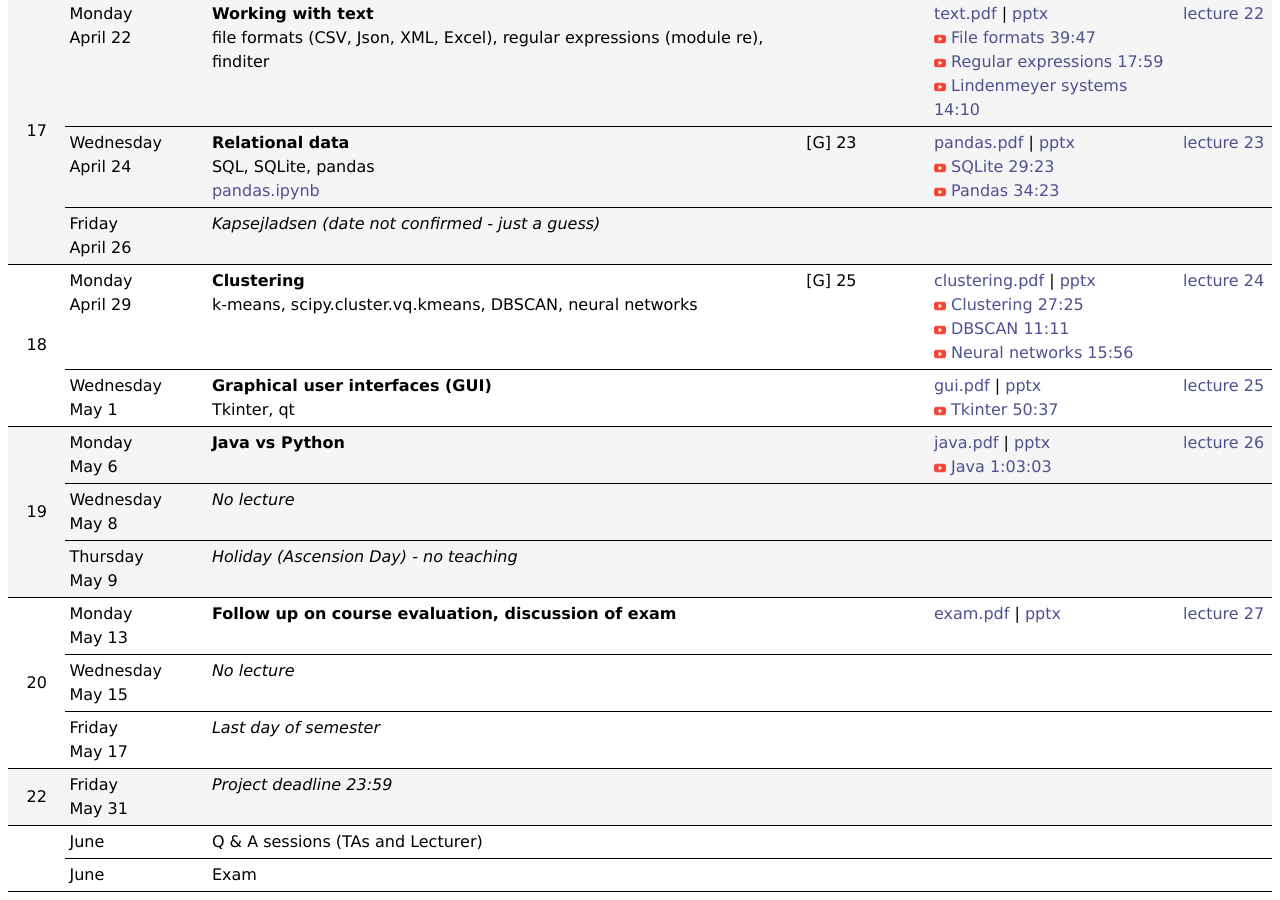
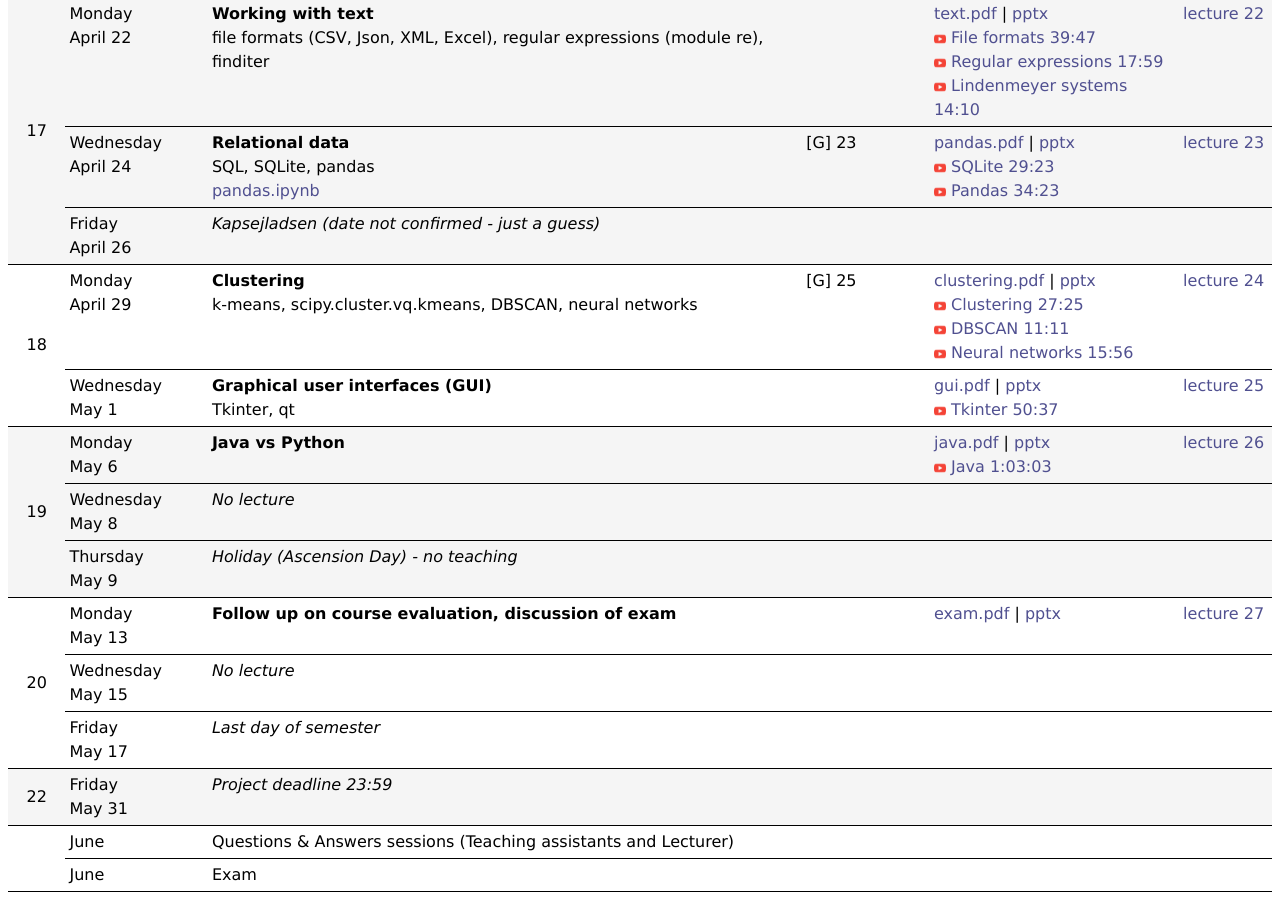
Before and after one commit to gsbrodal/gsbrodal.github.io, a Jekyll site: the page ipsa/plan-compact.html, which Jekyll copies as it is, in a window 1280 px wide and 900 px high, scrolled down 2099 px. Built offline with Jekyll 4.4.1, drawn with Linux system fonts in a browser that asks for light colours.

Commit message:
plan update

```diff
--- a/ipsa/plan-compact.html
+++ b/ipsa/plan-compact.html
@@ -30,7 +30,7 @@
 <tr style="border-bottom: 1px solid black;"><td>Wednesday<br>March 20</td><td><strong>Dynamic programming</strong><br>memoization, decorator memoized/functools.cache, systematic subproblem computation</td><td>[G] 14.1, 15.1, 15.2</td><td><a href="slides/dynamic_programming.pdf" target="_blank">dynamic_programming.pdf</a>&nbsp;|&nbsp;<a href="slides/dynamic_programming.pptx" target="_blank">pptx</a><br><img src="youtube.png" class="icon">&nbsp;<a href="https://youtu.be/Sw3j-Li3qIU" target="_blank">Dynamic programming 56:46</a><br><img src="youtube.png" class="icon">&nbsp;<a href="https://youtu.be/ylcCnlmeF8E" target="_blank">Coding competitions 10:47</a></td><td><a href="exercises.html#lecture16" target="_blank">lecture 16</a><br><a href="exercises.html#handin8" target="_blank">handin 8</a></td></tr>
 <tr style="border-bottom: 1px solid black;background-color: #f5f5f5;"><td style="vertical-align: middle; text-align: center;" rowspan="1">13</td><td>Monday<br>March 25 - Monday April 1</td><td><em>Easter break - no teaching</em></td><td></td><td></td><td></td></tr>
 <tr style="border-bottom: 1px solid black;"><td style="vertical-align: middle; text-align: center;" rowspan="2">14</td><td>Tuesday<br>April 2</td><td><em>No exercise classes</em></td><td></td><td></td><td></td></tr>
-<tr style="border-bottom: 1px solid black;"><td>Wednesday<br>April 3</td><td><strong>Visualization and optimization</strong><br>Matplotlib, Jupyter, scipy.optimize.minimize</td><td>[G] 13</td><td><a href="slides/optimization.pdf" target="_blank">optimization.pdf</a>&nbsp;|&nbsp;<a href="slides/optimization.pptx" target="_blank">pptx</a><br><img src="youtube.png" class="icon">&nbsp;<a href="https://youtu.be/ztIxWwz5kmA" target="_blank">Matplotlib 1:03:40</a><br><img src="youtube.png" class="icon">&nbsp;<a href="https://youtu.be/FJJw4pS1Tvw" target="_blank">Jupyter 26:35</a><br><img src="youtube.png" class="icon">&nbsp;<a href="https://youtu.be/qAWOnPfZkGM" target="_blank">SciPy minimize 29:47</a></td><td><a href="exercises.html#lecture17" target="_blank">lecture 17</a></td></tr>
+<tr style="border-bottom: 1px solid black;"><td>Wednesday<br>April 3</td><td><strong>Visualization and optimization</strong><br>Matplotlib, Jupyter, scipy.optimize.minimize<br><em>No exercise classes</em></td><td>[G] 13</td><td><a href="slides/optimization.pdf" target="_blank">optimization.pdf</a>&nbsp;|&nbsp;<a href="slides/optimization.pptx" target="_blank">pptx</a><br><img src="youtube.png" class="icon">&nbsp;<a href="https://youtu.be/ztIxWwz5kmA" target="_blank">Matplotlib 1:03:40</a><br><img src="youtube.png" class="icon">&nbsp;<a href="https://youtu.be/FJJw4pS1Tvw" target="_blank">Jupyter 26:35</a><br><img src="youtube.png" class="icon">&nbsp;<a href="https://youtu.be/qAWOnPfZkGM" target="_blank">SciPy minimize 29:47</a></td><td><a href="exercises.html#lecture17" target="_blank">lecture 17</a></td></tr>
 <tr style="border-bottom: 1px solid black;background-color: #f5f5f5;"><td style="vertical-align: middle; text-align: center;" rowspan="2">15</td><td>Monday<br>April 8</td><td><strong>Multi-dimensional data</strong><br>NumPy, matrix multiplication, @, numpy.linalg.solve, numpy.polyfit</td><td>[G] 13.2</td><td><a href="slides/numpy.pdf" target="_blank">numpy.pdf</a>&nbsp;|&nbsp;<a href="slides/numpy.pptx" target="_blank">pptx</a><br><img src="youtube.png" class="icon">&nbsp;<a href="https://youtu.be/19u7w2HdkBE" target="_blank">Numpy 42:09</a><br><img src="youtube.png" class="icon">&nbsp;<a href="https://youtu.be/wsa8Gm5vM5o" target="_blank">Polyfit 6:12</a><br><img src="youtube.png" class="icon">&nbsp;<a href="https://youtu.be/7Tp0Nl7jw_I" target="_blank">Numpy matplotlib 15:27</a></td><td><a href="exercises.html#lecture18" target="_blank">lecture 18</a></td></tr>
 <tr style="border-bottom: 1px solid black;background-color: #f5f5f5;"><td>Wednesday<br>April 10</td><td><strong>Linear programming</strong><br>scipy.optimize.linprog<br><a href="pagerank.ipynb" target="_blank">pagerank.ipynb</a><br><a href="max-flow.ipynb" target="_blank">max-flow.ipynb</a><br><em>No exercise classes</em></td><td></td><td><a href="slides/linear_programming.pdf" target="_blank">linear_programming.pdf</a>&nbsp;|&nbsp;<a href="slides/linear_programming.pptx" target="_blank">pptx</a><br><img src="youtube.png" class="icon">&nbsp;<a href="https://youtu.be/uuosEqyLJiM" target="_blank">Linprog 6:19</a><br><img src="youtube.png" class="icon">&nbsp;<a href="https://youtu.be/rBHq_AacWww" target="_blank">Maxflow 10:05</a><br><img src="youtube.png" class="icon">&nbsp;<a href="https://youtu.be/SlhNL4jrhXw" target="_blank">Pagerank 22:17</a></td><td><a href="exercises.html#lecture19" target="_blank">lecture 19</a><br><a href="exercises.html#handin9" target="_blank">handin 9</a></td></tr>
 <tr style="border-bottom: 1px solid black;"><td style="vertical-align: middle; text-align: center;" rowspan="2">16</td><td>Monday<br>April 15</td><td><strong>Generators and iterators</strong><br>yield, __iter__, __next__, measuring memory usage</td><td>[G] 10.3.1</td><td><a href="slides/generator.pdf" target="_blank">generator.pdf</a>&nbsp;|&nbsp;<a href="slides/generator.pptx" target="_blank">pptx</a><br><img src="youtube.png" class="icon">&nbsp;<a href="https://youtu.be/MVFJeRrh6nU" target="_blank">Iterators 38:26</a><br><img src="youtube.png" class="icon">&nbsp;<a href="https://youtu.be/jIHeDtYesoE" target="_blank">Generators 30:04</a><br><img src="youtube.png" class="icon">&nbsp;<a href="https://youtu.be/RSlz3tAv2sw" target="_blank">Memory usage 9:27</a></td><td><a href="exercises.html#lecture20" target="_blank">lecture 20</a><br><a href="exercises.html#handin10" target="_blank">handin 10</a></td></tr>
@@ -47,7 +47,7 @@
 <tr style="border-bottom: 1px solid black;"><td>Wednesday<br>May 15</td><td><em>No lecture</em></td><td></td><td></td><td></td></tr>
 <tr style="border-bottom: 1px solid black;"><td>Friday<br>May 17</td><td><em>Last day of semester</em></td><td></td><td></td><td></td></tr>
 <tr style="border-bottom: 1px solid black;background-color: #f5f5f5;"><td style="vertical-align: middle; text-align: center;" rowspan="1">22</td><td>Friday<br>May 31</td><td><i>Project deadline 23:59</td><td></td><td></td><td></td></tr>
-<tr style="border-bottom: 1px solid black;"><td style="vertical-align: middle; text-align: center;" rowspan="2"></td><td>June</td><td>Q &amp; A sessions (TAs and Lecturer)</td><td></td><td></td><td></td></tr>
+<tr style="border-bottom: 1px solid black;"><td style="vertical-align: middle; text-align: center;" rowspan="2"></td><td>June</td><td>Questions &amp; Answers sessions (Teaching assistants and Lecturer)</td><td></td><td></td><td></td></tr>
 <tr style="border-bottom: 1px solid black;"><td>June</td><td>Exam</td><td></td><td></td><td></td></tr></tbody>
 </table></body>
 </html>
--- a/ipsa/plan-full.html
+++ b/ipsa/plan-full.html
@@ -133,7 +133,7 @@
 <tr style=""><td style="vertical-align: middle; text-align: center;" rowspan="8">14</td><td colspan="2"><strong>Tuesday April 2</strong></td></tr>
 <tr style="border-bottom: 1px solid black;"><td colspan="2"><em>No exercise classes</em></td></tr>
 <tr style=""><td colspan="2"><strong>Wednesday April 3</strong></td></tr>
-<tr style=""><td colspan="2"><strong>Visualization and optimization</strong><br>Matplotlib, Jupyter, scipy.optimize.minimize</td></tr>
+<tr style=""><td colspan="2"><strong>Visualization and optimization</strong><br>Matplotlib, Jupyter, scipy.optimize.minimize<br><em>No exercise classes</em></td></tr>
 <tr style=""><td><i>Slides</i></td><td><a href="slides/optimization.pdf">optimization.pdf</a>&nbsp;|&nbsp;<a href="slides/optimization.pptx">pptx</a></td></tr>
 <tr style=""><td><i>Videos</i></td><td><img src="youtube.png" class="icon">&nbsp;<a href="https://youtu.be/ztIxWwz5kmA">Matplotlib 1:03:40</a><br><img src="youtube.png" class="icon">&nbsp;<a href="https://youtu.be/FJJw4pS1Tvw">Jupyter 26:35</a><br><img src="youtube.png" class="icon">&nbsp;<a href="https://youtu.be/qAWOnPfZkGM">SciPy minimize 29:47</a></td></tr>
 <tr style=""><td><i>Literature</i></td><td>[G] 13</td></tr>
@@ -205,7 +205,7 @@
 <tr style="background-color: #f5f5f5;"><td style="vertical-align: middle; text-align: center;" rowspan="2">22</td><td colspan="2"><strong>Friday May 31</strong></td></tr>
 <tr style="background-color: #f5f5f5;border-bottom: 1px solid black;"><td colspan="2"><i>Project deadline 23:59</td></tr>
 <tr style=""><td style="vertical-align: middle; text-align: center;" rowspan="4"></td><td colspan="2"><strong>June</strong></td></tr>
-<tr style="border-bottom: 1px solid black;"><td colspan="2">Q &amp; A sessions (TAs and Lecturer)</td></tr>
+<tr style="border-bottom: 1px solid black;"><td colspan="2">Questions &amp; Answers sessions (Teaching assistants and Lecturer)</td></tr>
 <tr style=""><td colspan="2"><strong>June</strong></td></tr>
 <tr style="border-bottom: 1px solid black;"><td colspan="2">Exam</td></tr></tbody>
 </table>
```
